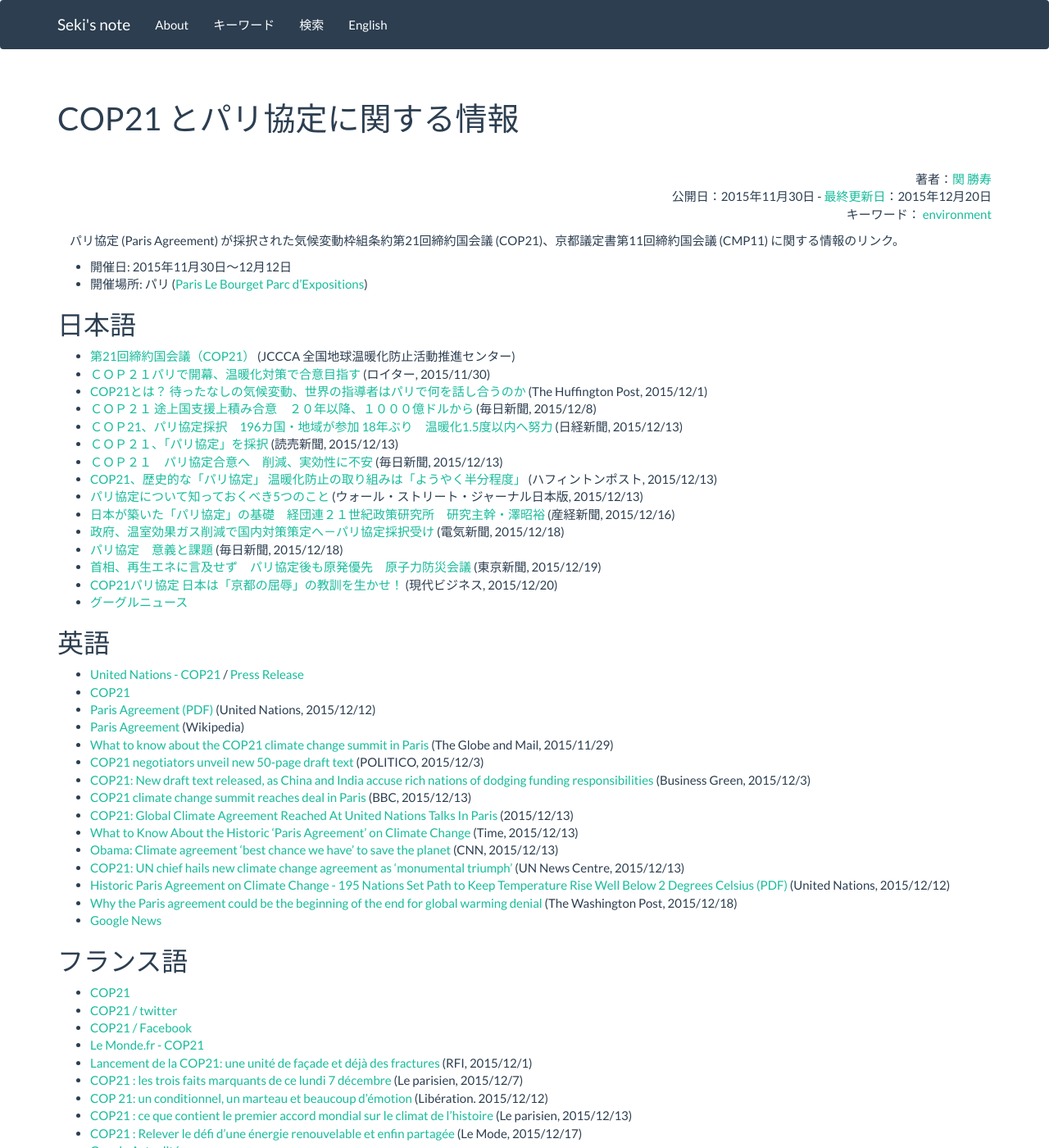
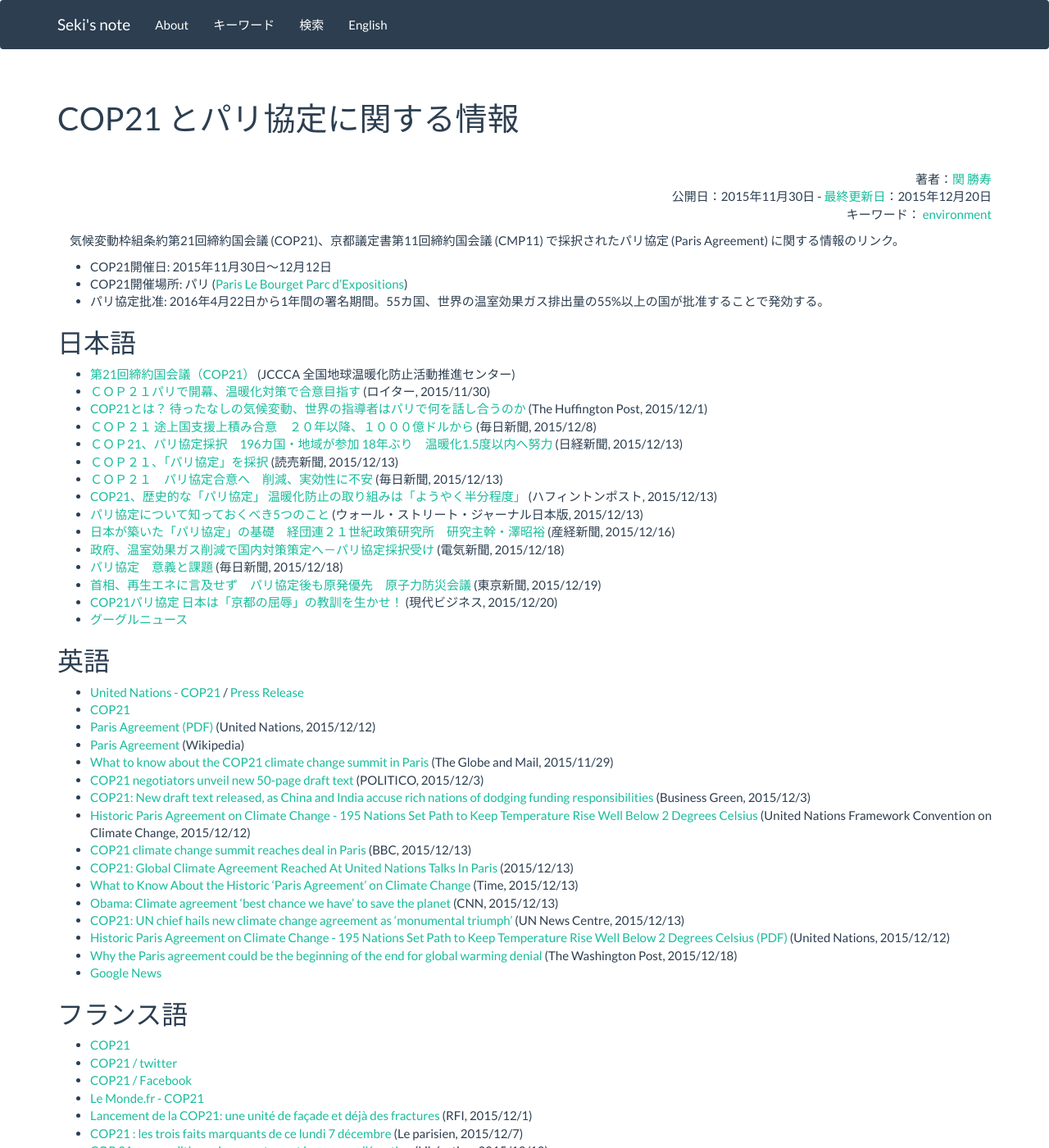
Before and after one commit to sekika/sekika.github.io, a Jekyll site: the page built from _posts/2015-11-30-cop21.md, in a window 1280 px wide and 1400 px high. Shown: the whole window at 82% size. Built offline with Jekyll 4.4.1, drawn with Linux system fonts in a browser that asks for light colours; nearby versions of some CDN libraries; comment, search, counter and statistics services are not loaded.

Commit message:
UNFCC news

```diff
--- a/_posts/2015-11-30-cop21.md
+++ b/_posts/2015-11-30-cop21.md
@@ -2,13 +2,14 @@
 layout: post
 title: COP21 とパリ協定に関する情報
 date: 2015-11-30 07:44:12 +0000
-update: 2015-12-20 18:09:05 +0000
+update: 2015-12-20 18:23:21 +0000
 tag: environment
 ---
-パリ協定 (Paris Agreement) が採択された気候変動枠組条約第21回締約国会議 (COP21)、京都議定書第11回締約国会議 (CMP11) に関する情報のリンク。
+気候変動枠組条約第21回締約国会議 (COP21)、京都議定書第11回締約国会議 (CMP11) で採択されたパリ協定 (Paris Agreement) に関する情報のリンク。
 
-* 開催日: 2015年11月30日〜12月12日
-* 開催場所: パリ ([Paris Le Bourget Parc d'Expositions](http://www.tourisme93.com/document.php?pagendx=748&engine_zoom=AffIDFSRV0000792))
+* COP21開催日: 2015年11月30日〜12月12日
+* COP21開催場所: パリ ([Paris Le Bourget Parc d'Expositions](http://www.tourisme93.com/document.php?pagendx=748&engine_zoom=AffIDFSRV0000792))
+* パリ協定批准: 2016年4月22日から1年間の署名期間。55カ国、世界の温室効果ガス排出量の55%以上の国が批准することで発効する。
 
 ## 日本語
 * [第21回締約国会議（COP21）](http://www.jccca.org/trend_world/conference_report/cop21/) (JCCCA 全国地球温暖化防止活動推進センター)
@@ -35,8 +36,9 @@ tag: environment
 * [What to know about the COP21 climate change summit in Paris](http://www.theglobeandmail.com/news/world/what-to-know-about-the-cop21-climate-change-summit-in-paris/article27523474/) (The Globe and Mail, 2015/11/29)
 * [COP21 negotiators unveil new 50-page draft text](http://www.politico.eu/article/cop21-paris-negotiators-50-page-draft-text-deal-climate/) (POLITICO, 2015/12/3)
 * [COP21: New draft text released, as China and India accuse rich nations of dodging funding responsibilities](http://www.businessgreen.com/bg/news/2437621/cop21-new-draft-text-released-as-china-and-india-accuse-rich-nations-of-dodging-funding-responsibilities) (Business Green, 2015/12/3)
-- [COP21 climate change summit reaches deal in Paris](http://www.bbc.com/news/science-environment-35084374) (BBC, 2015/12/13)
-- [COP21: Global Climate Agreement Reached At United Nations Talks In Paris](http://www.huffingtonpost.co.uk/2015/12/12/cop21-global-climate-agreement-achieved_n_8793600.html) (2015/12/13)
+* [Historic Paris Agreement on Climate Change - 195 Nations Set Path to Keep Temperature Rise Well Below 2 Degrees Celsius](http://newsroom.unfccc.int/unfccc-newsroom/finale-cop21/) (United Nations Framework Convention on Climate Change, 2015/12/12)
+* [COP21 climate change summit reaches deal in Paris](http://www.bbc.com/news/science-environment-35084374) (BBC, 2015/12/13)
+* [COP21: Global Climate Agreement Reached At United Nations Talks In Paris](http://www.huffingtonpost.co.uk/2015/12/12/cop21-global-climate-agreement-achieved_n_8793600.html) (2015/12/13)
 * [What to Know About the Historic ‘Paris Agreement’ on Climate Change](http://time.com/4146764/paris-agreement-climate-cop-21/) (Time, 2015/12/13)
 * [Obama: Climate agreement 'best chance we have' to save the planet](http://edition.cnn.com/2015/12/12/world/global-climate-change-conference-vote/) (CNN, 2015/12/13)
 * [COP21: UN chief hails new climate change agreement as 'monumental triumph'](http://www.un.org/apps/news/story.asp?NewsID=52802#.VmzlZxryjEY) (UN News Centre, 2015/12/13)
```
